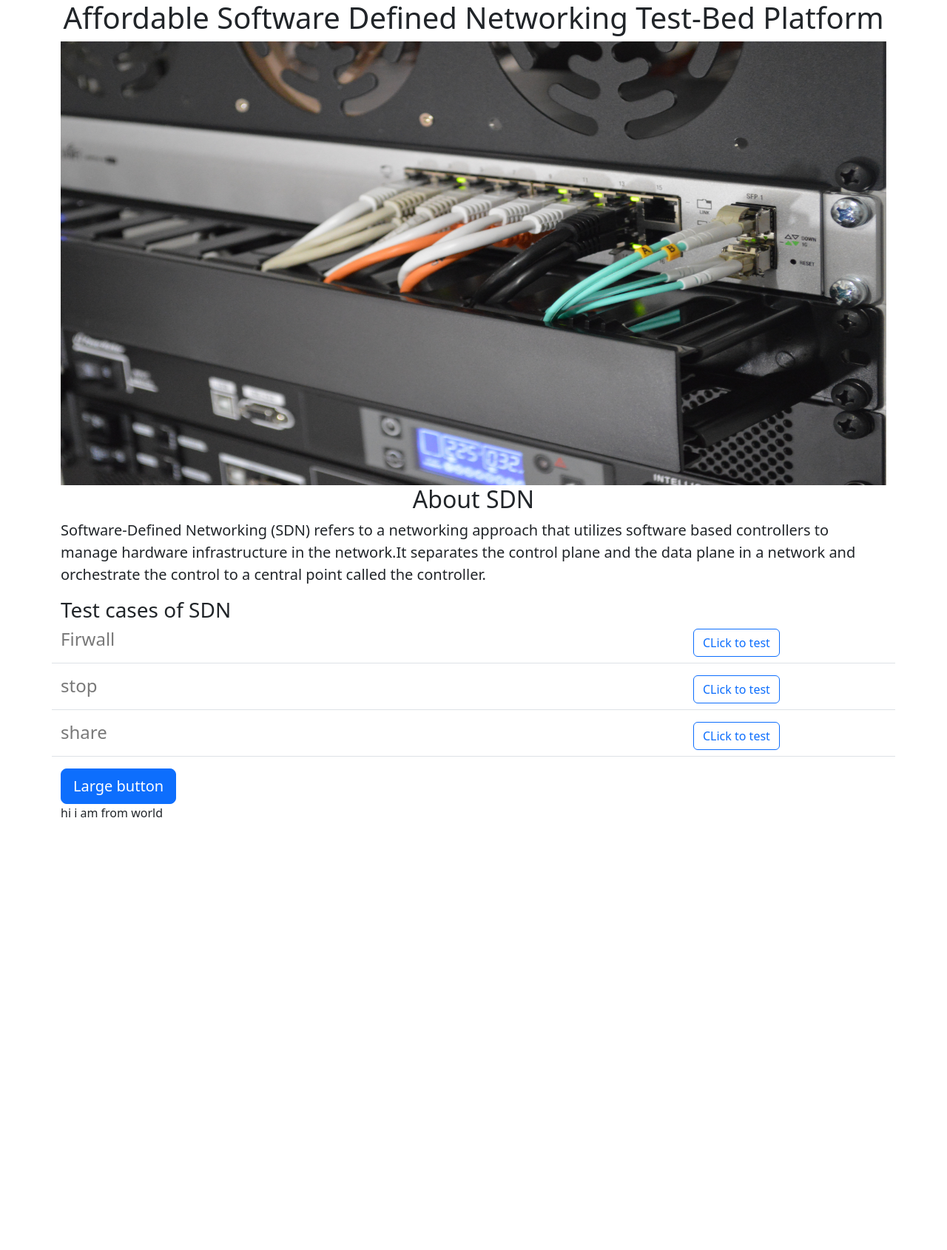
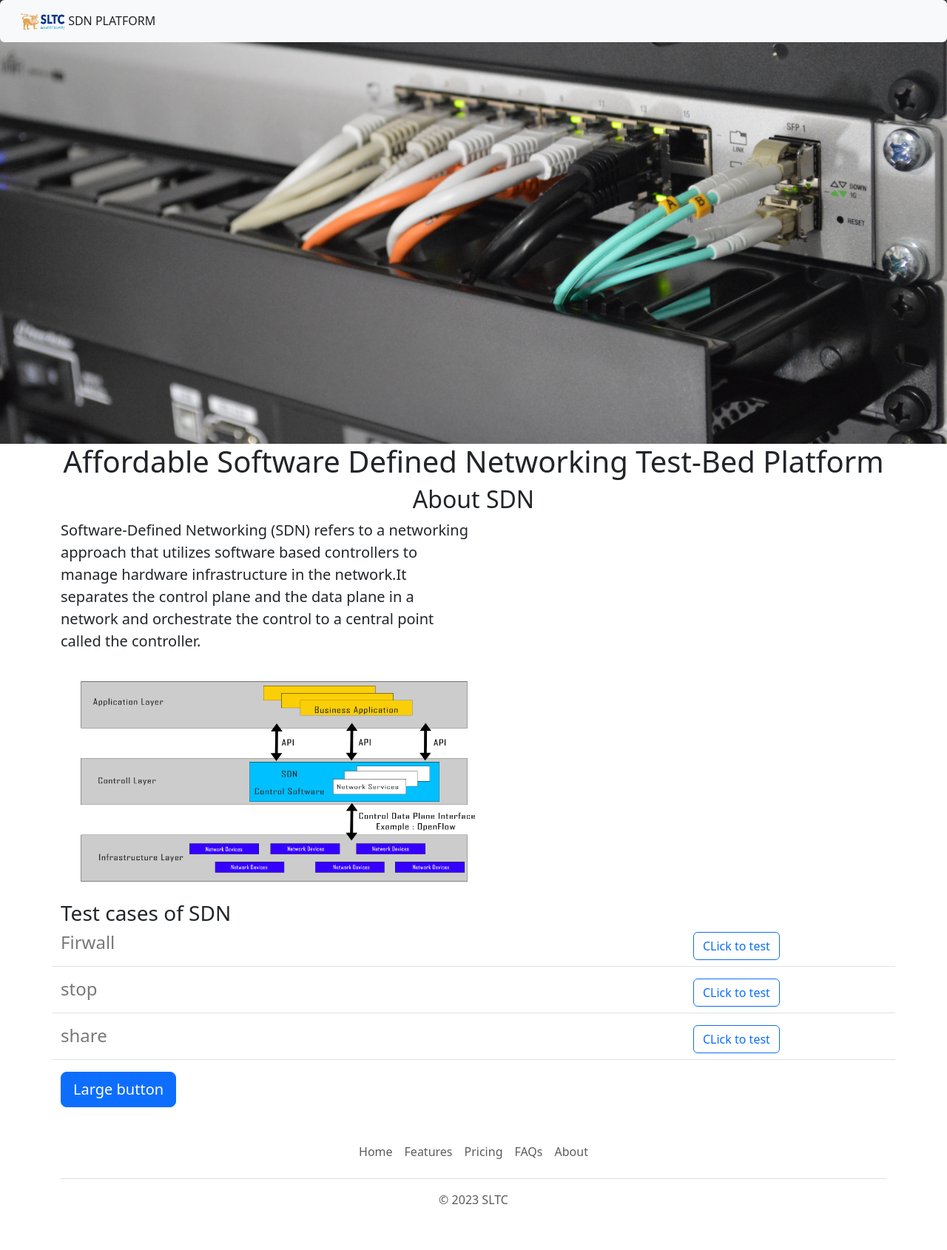
Before and after one commit to Thipekesh28/SDN_TESTCASE_01, a Flask app: page / in a window 1280 px wide. Shown: the whole page at 74% size. Before the commit the page ends 1105 px from the top, so only its background shows below. Run offline with Flask 3, Linux system fonts and the light colour scheme.

Commit message:
add diagram

```diff
--- /dev/null
+++ b/templates/footer.html
@@ -0,0 +1,12 @@
+<div class="container">
+  <footer class="py-3 my-4">
+    <ul class="nav justify-content-center border-bottom pb-3 mb-3">
+      <li class="nav-item"><a href="#" class="nav-link px-2 text-body-secondary">Home</a></li>
+      <li class="nav-item"><a href="#" class="nav-link px-2 text-body-secondary">Features</a></li>
+      <li class="nav-item"><a href="#" class="nav-link px-2 text-body-secondary">Pricing</a></li>
+      <li class="nav-item"><a href="#" class="nav-link px-2 text-body-secondary">FAQs</a></li>
+      <li class="nav-item"><a href="#" class="nav-link px-2 text-body-secondary">About</a></li>
+    </ul>
+    <p class="text-center text-body-secondary">&copy; 2023 SLTC</p>
+  </footer>
+</div>
--- a/templates/home.html
+++ b/templates/home.html
@@ -16,6 +16,7 @@
     <style>
        #banner{width:100%;
                   height:600px;
+                  object-fit:cover;
     </style>
 
 
@@ -25,16 +26,31 @@
 
 
 <body>
+{%include 'nav.html'%}
+   <img id="banner" src="https://sdn-website--thipekeshtt.repl.co/static/banner.jpg"  class="img-fluid">
+
+
   <div class="container">
-    <h1 class="text-center"> Affordable Software Defined Networking Test-Bed Platform</h1>
+    <h1 class="text-center">
+      Affordable Software Defined Networking Test-Bed Platform
+    </h1>
 
-    <img id="banner" src="https://sdn-website--thipekeshtt.repl.co/static/banner.jpg"  class="img-fluid">
-    <h2 class="text-center" > About SDN</h2>
-    <p  class="lead" > Software-Defined Networking (SDN) refers to a networking approach that
-        utilizes software based controllers to manage hardware infrastructure in the
-        network.It separates the control plane and the data plane in a network and
-        orchestrate the control to a central point called the controller.
-  </p>
+    <h2 class="text-center" >
+      About SDN
+    </h2>
+
+<div class="col-md-6">
+          <p  class="lead" >
+
+            Software-Defined Networking (SDN) refers to a networking approach that utilizes software based controllers to manage hardware infrastructure in the network.It separates the control plane and the data plane in a network and orchestrate the control to a central point called the controller.
+
+          </p>
+
+
+           <img src="/static/Diagram.jpg"  style="height:320px; borde-radius:4px;">
+
+
+</div>
   <h3>Test cases of SDN</h3>
 
 
@@ -48,8 +64,9 @@
 
   <button type="button" class="btn btn-primary btn-lg">Large button</button>
 
-      <p>hi i am from world</p>
+
 
     </div>
+  {%include 'footer.html' %}
 </body>
 </html>
--- a/templates/jobitem.html
+++ b/templates/jobitem.html
@@ -7,7 +7,7 @@
        {{job['title']}}</h4>
 
   </div>
-    <div class="col-3">
+    <div class="col-3 padding-right:16px">
     <button type="button" class="btn btn-outline-primary">CLick to test</button>
 
 
--- /dev/null
+++ b/templates/nav.html
@@ -0,0 +1,9 @@
+<nav class="navbarshadow-lg p-3 mb-5 bg-body-tertiary rounded fixed-top bg-black">
+
+  <div class="container-fluid">
+    <a class="navbar-brand" href="#">
+      <img src="/static/logo.png" alt="Logo" width="60" height="24" class="d-inline-block align-text-top">
+      SDN PLATFORM
+    </a>
+  </div>
+</nav>
```
Also changed, not shown: static/Diagram.jpg (added), static/logo.png (added).
